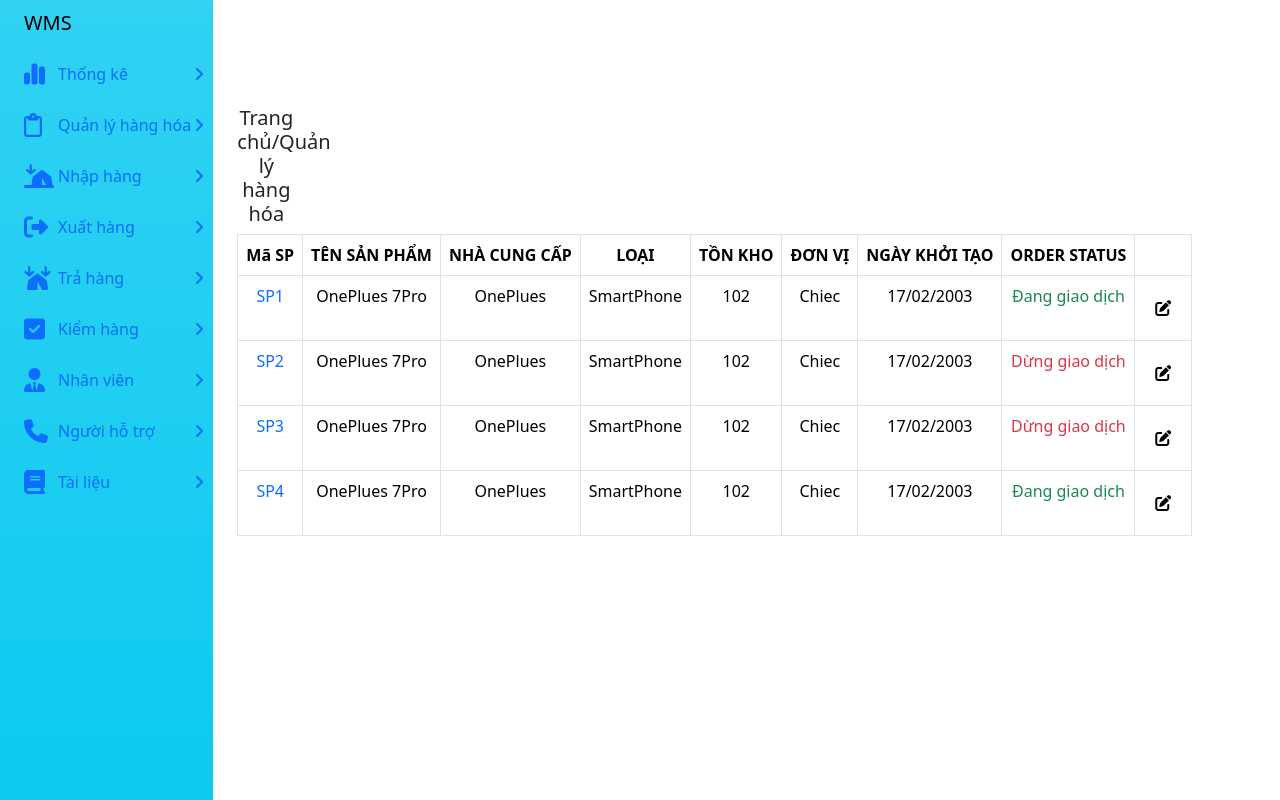
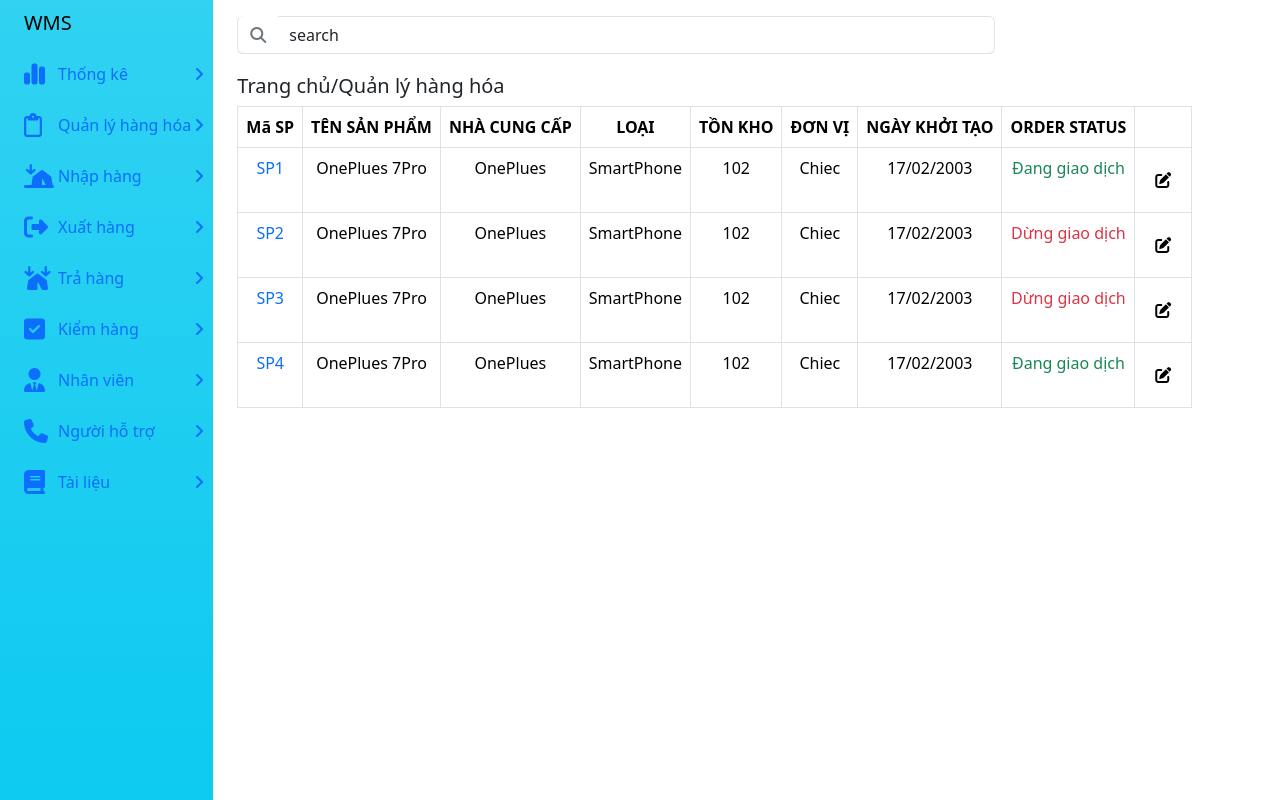
Before and after one commit to nghminh1404/WarehouseManagementSystem, a React (Create React App) app in the folder WarehouseManagement.Client/: page /ProductList in a window 1280 px wide. Built offline with nearby package versions, Linux system fonts and the light colour scheme.

Commit message:
thêm ui tìm kiếm

```diff
--- a/WarehouseManagement.Client/src/views/product/ProductList.jsx
+++ b/WarehouseManagement.Client/src/views/product/ProductList.jsx
@@ -8,8 +8,15 @@
           <div className="col-sm-9">
             <div className="row">
               <div className="col">
-                            <h5 style={{ marginTop: '90px', paddingRight: '700px' }}>Trang chủ/Quản lý hàng hóa</h5>
-                            <Table bordered style={{ border: '1px solid #dee2e6' }} hover>
+              <div className="input-group" style={{ position: "relative" }}>
+              <button className="btn btn-outline-secondary bg-white border-end-0 border-top-0 border ms-n5" type="button" style={{  left: 0 }}>
+                <i className="fa fa-search"></i>
+              </button>
+                     <input className="form-control border-start-0 border" type="search" defaultValue="search" id="example-search-input" />
+               </div>
+
+                <h5 style={{ marginTop: '20px', textAlign: 'left' }}>Trang chủ/Quản lý hàng hóa</h5>
+                <Table bordered style={{ border: '1px solid #dee2e6'}} hover>
                   <thead>
                     <tr>
                       <th className="text-nowrap">Mã SP</th>
```
Lines whose indentation alone changed are shown as unchanged.
